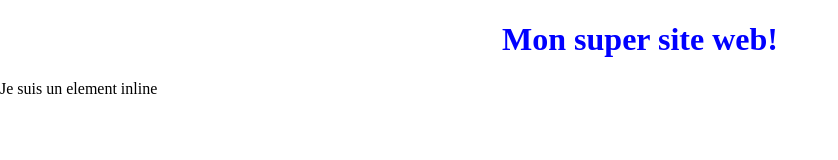
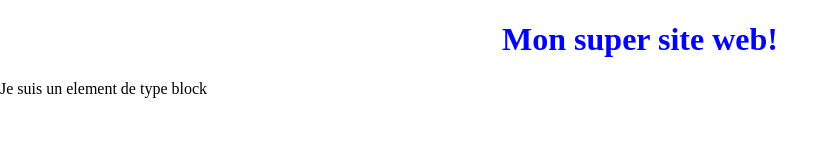
Before and after one commit to kevinkalenga/Formation-Git, a plain HTML site: page index.html in a window 1280 px wide. Shown: the whole page, without its empty margins (0-838 px from the left). Drawn offline with Linux system fonts and the light colour scheme.

Commit message:
test-div modified

```diff
--- a/index.html
+++ b/index.html
@@ -9,6 +9,6 @@
   </head>
   <body>
     <h1>Mon super site web!</h1>
-    <div>Je suis un element inline</div>
+    <div>Je suis un element de type block</div>
   </body>
 </html>
```
